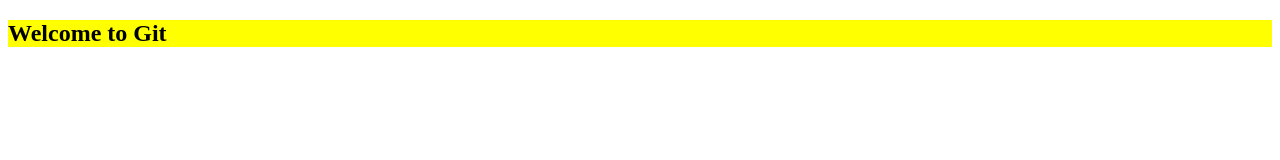
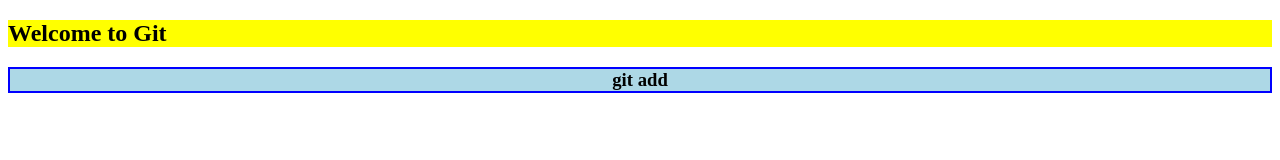
Before and after one commit to Waxzoda01/simple-project, a plain HTML site: page index.html in a window 1280 px wide. Drawn offline with Linux system fonts and the light colour scheme.

Commit message:
first commit

```diff
--- a/index.html
+++ b/index.html
@@ -8,5 +8,6 @@
 </head>
 <body>
     <h2>Welcome to Git</h2>
+    <h3>git add </h3>
 </body>
 </html>
--- a/style.css
+++ b/style.css
@@ -2,3 +2,9 @@ h2 {
     background-color: yellow;
     text-align: centergit;
 }
+
+h3 {
+    background-color: lightblue;
+    text-align: center;
+    border: 2px solid blue;
+}
```
Also changed, not shown: 1 other file.
